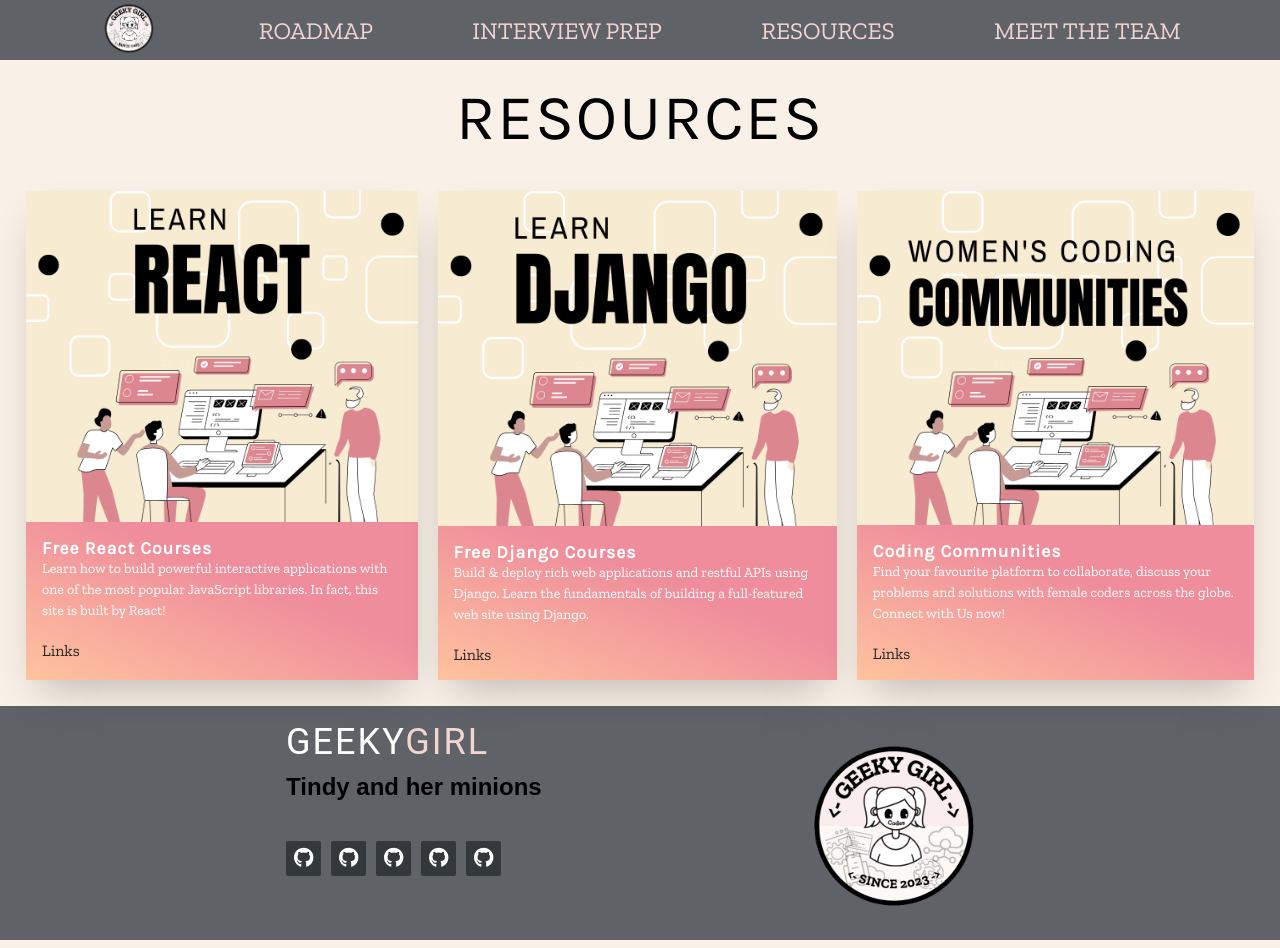
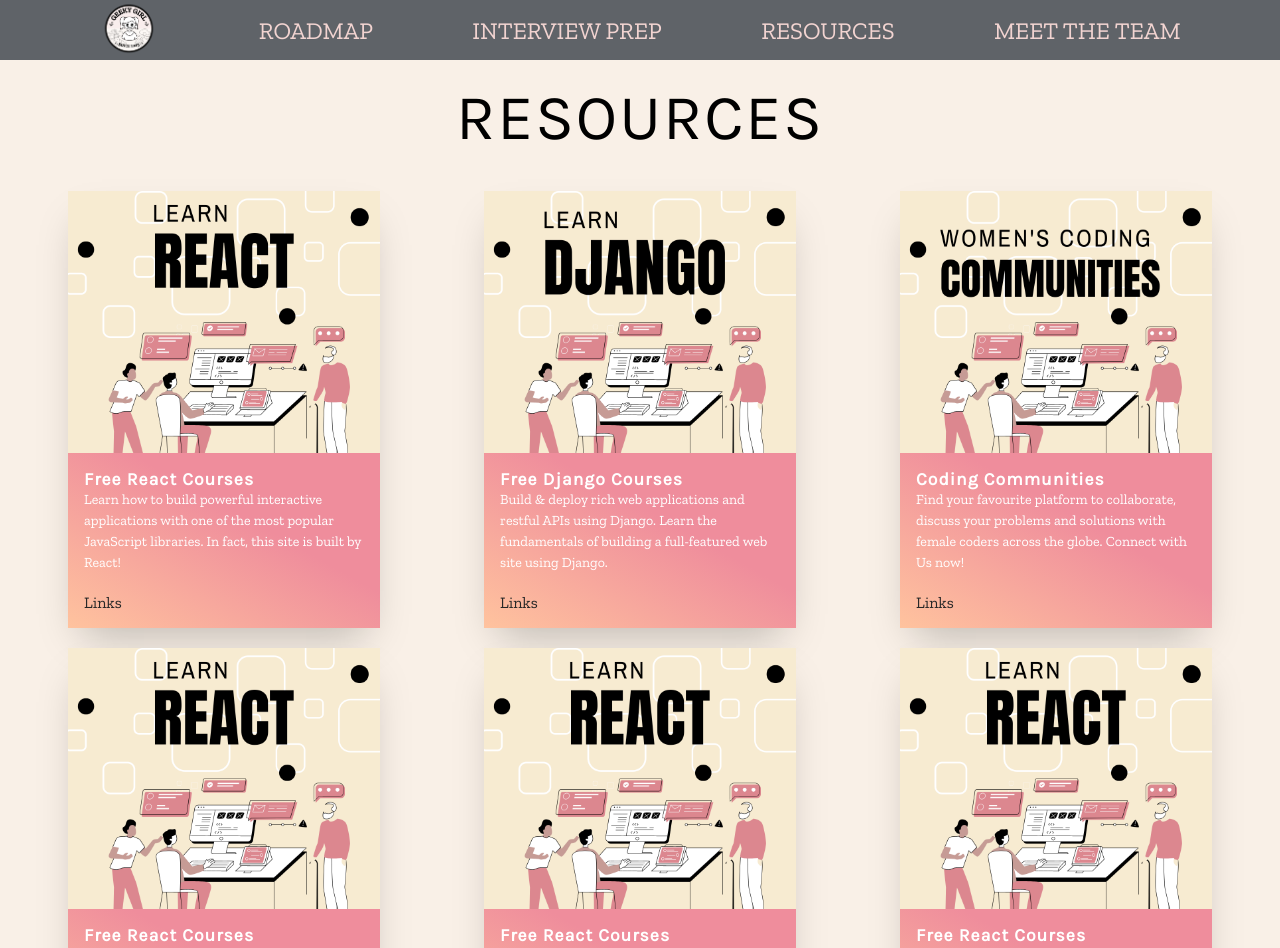
Before and after one commit to Tom-Ainsworth/Geeky-Girl, a React (Vite) app: page /resources in a window 1280 px wide. Shown: the top 948 px of the page. Built offline with nearby package versions, Linux system fonts and the light colour scheme.

Commit message:
aded extra media qureys to make resing better unsure about 450px and less

```diff
--- a/src/routes/resources/Resources.jsx
+++ b/src/routes/resources/Resources.jsx
@@ -78,7 +78,78 @@
 				},
 			],
 		},
-
+		{
+			id: 4,
+			title: "Free React Courses",
+			body: "Learn how to build powerful interactive applications with one of the most popular JavaScript libraries. In fact, this site is built by React!",
+			imageUrl:
+				reactLogo,
+			links: [
+				{
+					id: 1,
+					url: "https://www.codecademy.com/learn/react-101",
+					title: "CodeCademy - Learn React",
+				},
+				{
+					id: 2,
+					url: "https://www.udemy.com/course/react-tutorial",
+					title: "Udemy - React JS FrontEnd",
+				},
+				{
+					id: 3,
+					url: "https://legacy.reactjs.org/docs/getting-started.html",
+					title: "React Documentation",
+				},
+			],
+		},
+		{
+			id: 5,
+			title: "Free React Courses",
+			body: "Learn how to build powerful interactive applications with one of the most popular JavaScript libraries. In fact, this site is built by React!",
+			imageUrl:
+				reactLogo,
+			links: [
+				{
+					id: 1,
+					url: "https://www.codecademy.com/learn/react-101",
+					title: "CodeCademy - Learn React",
+				},
+				{
+					id: 2,
+					url: "https://www.udemy.com/course/react-tutorial",
+					title: "Udemy - React JS FrontEnd",
+				},
+				{
+					id: 3,
+					url: "https://legacy.reactjs.org/docs/getting-started.html",
+					title: "React Documentation",
+				},
+			],
+		},
+		{
+			id: 6,
+			title: "Free React Courses",
+			body: "Learn how to build powerful interactive applications with one of the most popular JavaScript libraries. In fact, this site is built by React!",
+			imageUrl:
+				reactLogo,
+			links: [
+				{
+					id: 1,
+					url: "https://www.codecademy.com/learn/react-101",
+					title: "CodeCademy - Learn React",
+				},
+				{
+					id: 2,
+					url: "https://www.udemy.com/course/react-tutorial",
+					title: "Udemy - React JS FrontEnd",
+				},
+				{
+					id: 3,
+					url: "https://legacy.reactjs.org/docs/getting-started.html",
+					title: "React Documentation",
+				},
+			],
+		},
 	];
 
 	return (
--- a/src/routes/resources/Resources.module.css
+++ b/src/routes/resources/Resources.module.css
@@ -147,6 +147,31 @@
 	padding: 1rem;
 }
 
+@media (max-width: 1400px){
+	.resources{
+		flex-direction: row;
+		flex-wrap: wrap;
+	}
+	.card{
+		height: 25%;
+		width:25%
+	}
+}
+
+@media (max-width: 800px){
+	.resources{
+		flex-direction: row;
+		flex-wrap: wrap;
+	}
+	.card{
+		height: 50%;
+		width:50%
+	}
+}
+
+
+
+
 @media (max-width: 650px) {
 	.resources {
 		flex-direction: column;
```
